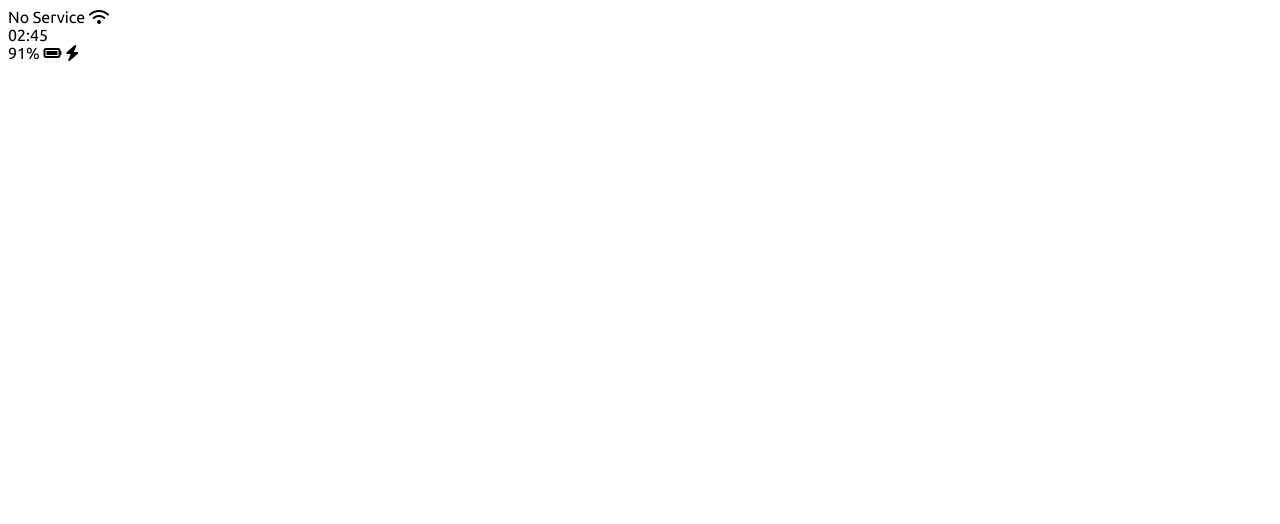
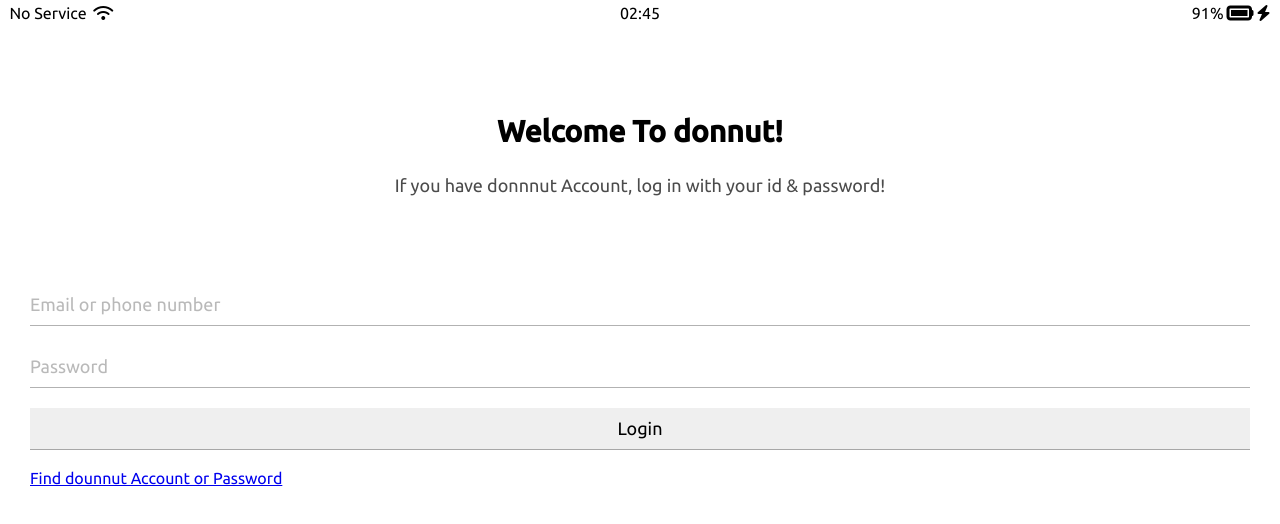
Before and after one commit to mandarinfactory/nomad_coder_templates, a plain HTML site: page donut/index.html in a window 1280 px wide. Drawn offline with Linux system fonts and the light colour scheme.

Commit message:
HTML/CSS_practice-19

```diff
--- /dev/null
+++ b/donut/CSS/reset.css
@@ -0,0 +1,52 @@
+/* http://meyerweb.com/eric/tools/css/reset/
+   v2.0 | 20110126
+   License: none (public domain)
+*/
+
+html, body, div, span, applet, object, iframe,
+h1, h2, h3, h4, h5, h6, p, blockquote, pre,
+a, abbr, acronym, address, big, cite, code,
+del, dfn, em, img, ins, kbd, q, s, samp,
+small, strike, strong, sub, sup, tt, var,
+b, u, i, center,
+dl, dt, dd, ol, ul, li,
+fieldset, form, label, legend,
+table, caption, tbody, tfoot, thead, tr, th, td,
+article, aside, canvas, details, embed,
+figure, figcaption, footer, header, hgroup,
+menu, nav, output, ruby, section, summary,
+time, mark, audio, video {
+	margin: 0;
+	padding: 0;
+	border: 0;
+	font-size: 100%;
+	font: inherit;
+	vertical-align: baseline;
+}
+/* HTML5 display-role reset for older browsers */
+article, aside, details, figcaption, figure,
+footer, header, hgroup, menu, nav, section {
+	display: block;
+}
+body {
+	line-height: 1;
+}
+ol, ul {
+	list-style: none;
+}
+blockquote, q {
+	quotes: none;
+}
+blockquote:before, blockquote:after,
+q:before, q:after {
+	content: '';
+	content: none;
+}
+table {
+	border-collapse: collapse;
+	border-spacing: 0;
+}
+input:focus {
+	outline:none;
+}
+/* input:focus --> cursor가 들어갔을때의 transition이고, outline:none을 통해 input의 테두리에 뜨는 칸을 없애준다. */
--- /dev/null
+++ b/donut/CSS/status-bar.css
@@ -0,0 +1,24 @@
+.status-bar {
+    display: flex;
+    justify-content: center;
+    padding: 5px 3px;
+}
+.status-bar__column {
+    width: 33%;
+    /* 각각33%씩, 3등분을 시켜서 no service // clock // battery로 나누고 나서 중앙으로 맞춘다. --> space-between쓰면 배열이 안맞기때문! */
+}
+.status-bar__column:first-child span {
+    margin-right: 3px;
+}
+.status-bar__column:nth-child(2) {
+    display: flex;
+    justify-content: center;
+}
+.status-bar__column:last-child {
+    display: flex;
+    justify-content: flex-end;
+    align-items: center;
+}
+.status-bar__column .fa-battery-full {
+    margin: 0px 3px;
+}
--- /dev/null
+++ b/donut/CSS/style.css
@@ -0,0 +1,48 @@
+@import "reset.css";
+@import "status-bar.css";
+
+body {
+    font-family: 'Ubuntu', sans-serif;
+}
+input {
+    font-family: 'Ubuntu', sans-serif;
+}
+button {
+    font-family: 'Ubuntu', sans-serif;
+}
+
+.welcome-header {
+    display: flex;
+    margin: 90px 0px;
+    text-align: center;
+    flex-direction: column;
+    align-items: center;
+}
+/* header__text가 width 60%로 왼쪽으로만 치우쳐 있기 때문에 display:flex를 사용한다. */
+/* direction을 column(vertical)으로 바꿔서 수직축이 main axis로 변경 */
+/* 변경하게 되면 justify-content는 main기준(수직), align-items는 cross기준(수평)이므로, align-items로 center를 맞춰준다. --> default값인 row라면, justify-contents가 수평! */
+.welcome-header__title {
+    margin-bottom: 30px;
+    font-size: 30px;
+    font-weight: 700;
+}
+.welcome-header__text {
+    width: 60%;
+    opacity: 0.7;
+    font-size: 18px;
+}
+#login-form {
+    display: flex;
+    flex-direction: column;
+    margin: 0px 30px;
+}
+#login-form input {
+    border: none;
+    padding: 10px 0px;
+    margin-bottom: 20px;
+    font-size: 18px;
+    border-bottom: 1px solid rgba(0, 0, 0, 0.3);
+}
+#login-form input::placeholder {
+    opacity: 0.5;
+}
--- a/donut/index.html
+++ b/donut/index.html
@@ -7,8 +7,8 @@
     <link rel="preconnect" href="https://fonts.googleapis.com">
     <link rel="preconnect" href="https://fonts.gstatic.com" crossorigin>
     <link href="https://fonts.googleapis.com/css2?family=Ubuntu:ital,wght@0,300;0,400;0,500;1,300&display=swap" rel="stylesheet">
-    <link rel="stylesheet" href="style.css">
-    <title>Welcome to donnnut!</title>
+    <link rel="stylesheet" href="CSS/style.css">
+    <title>Welcome to donnut!</title>
 </head>
 <body>
     <div class="status-bar">
@@ -25,11 +25,24 @@
         </div>
         <div class="status-bar__column">
             <span>91%</span>
-            <i class="fa-solid fa-battery-full"></i>
+            <i class="fa-solid fa-battery-full fa-xl"></i>
             <i class="fa-solid fa-bolt"></i>
         </div>
     </div>
     <!-- status-bar는 browser 가장 위에 있는 부분(데이터, 시간, 베터리양 등을 표시해놓음) -->
+    <header class="welcome-header">
+        <h1 class="welcome-header__title">Welcome To donnut!</h1>
+        <p class="welcome-header__text">
+            If you have donnnut Account, log in with your id & password!
+        </p>
+    </header>
+    <!-- welcome-header는 browser의 가운데 부분에 있는곳을 만듦 -->
+    <form id="login-form">
+        <input maxlength="15" type="text" placeholder="Email or phone number" />
+        <input maxlength="15" type="password" placeholder="Password" />
+        <input type="submit" value="Login">
+        <a href="#">Find dounnut Account or Password</a>
+    </form>
     <script src="clock.js"></script>
     <script src="https://kit.fontawesome.com/d44beb033c.js" crossorigin="anonymous"></script>
 </body>
--- a/donut/style.css
+++ /dev/null
@@ -1,3 +0,0 @@
-body {
-    font-family: 'Ubuntu', sans-serif;
-}
```
